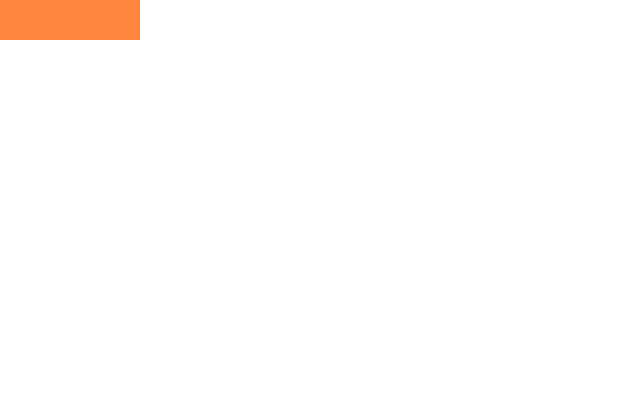
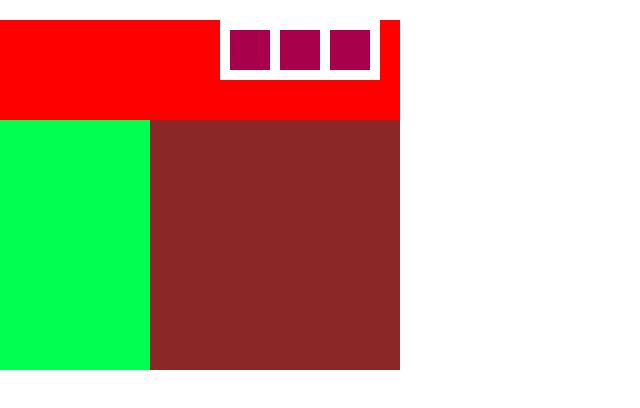
Before and after one commit to Miukawahito1025/divpuzzle3, a plain HTML site: page index.html in a window 1280 px wide. Shown: the whole page, without its empty margins (0-640 px from the left). Drawn offline with Linux system fonts and the light colour scheme.

Commit message:
first commit

```diff
--- a/css/style.css
+++ b/css/style.css
@@ -1,37 +1,46 @@
-@charset "utf-8";
-body{
-  margin:0;
-}
-.flex{
-  display:flex;
+.red {
+  background: #ff0000;
+  height: 100px;
+  width: 400px;
 }
 
+.white {
+  margin: 20px 20px;
+  margin-left: auto;
+  margin-right: 20px;
+  display: flex;
+  padding: 10px;
+  background: white;
+  width: fit-content;
+}
 
-.purple-box{margin:10px;
+.purple-box {
   background: #a9004b;
   height: 40px;
   width: 40px;
+  margin-right: 10px;
 }
 
+.clearfix::after {
+  content: "";
+  display: block;
+  clear: both;
+}
 
-.purple-box{margin: 10px;
-  background: #a9004b;
-  height: 40px;
-  width: 40px;
+.purple-box:last-child {
+  margin-right: 0px;
+}
+
+.green {
+  background: #00ff51;
+  height: 250px;
+  width: 150px;
   float: left;
 }
 
-.purple-box{margin: 10px;
-  background: #a9004b;
-  height: 40px;
-  width: 40px;
+.brown {
+  background: #8c2727;
+  height: 250px;
+  width: 250px;
   float: left;
 }
-
-
-
-.orange{
-  background:#ff863f;
-  height:40px;
-  width:140px;
-}
--- a/index.html
+++ b/index.html
@@ -1,21 +1,25 @@
 <!DOCTYPE html>
 <html lang="en">
   <head>
-  <meta charset="UTF-8">
-  <meta name="viewport" content="width=device-width, initial-scale=1.0">
+    <meta charset="UTF-8" />
+    <meta name="viewport" content="width=device-width, initial-scale=1.0" />
     <title>Document</title>
-  <link rel="stylesheet" href="./css/reset.css">
-  <link rel="stylesheet" href="./css/style.css">
+    <link rel="stylesheet" href="./css/reset.css" />
+    <link rel="stylesheet" href="./css/style.css" />
   </head>
   <body>
     <!--HTML-->
-<div class="flex">
- <div class="purple--box"></div>
- <div class="purple--box"></div>
- <div class="purple--box"></div>
+
+    <div class="red">
+      <div class="white">
+        <div class="purple-box"></div>
+        <div class="purple-box"></div>
+        <div class="purple-box"></div>
       </div>
-
-<div class="orange"></div>
+    </div>
+    <div class="clearfix">
+      <div class="green"></div>
+      <div class="brown"></div>
     </div>
   </body>
 </html>
```
Lines whose indentation alone changed are shown as unchanged.
